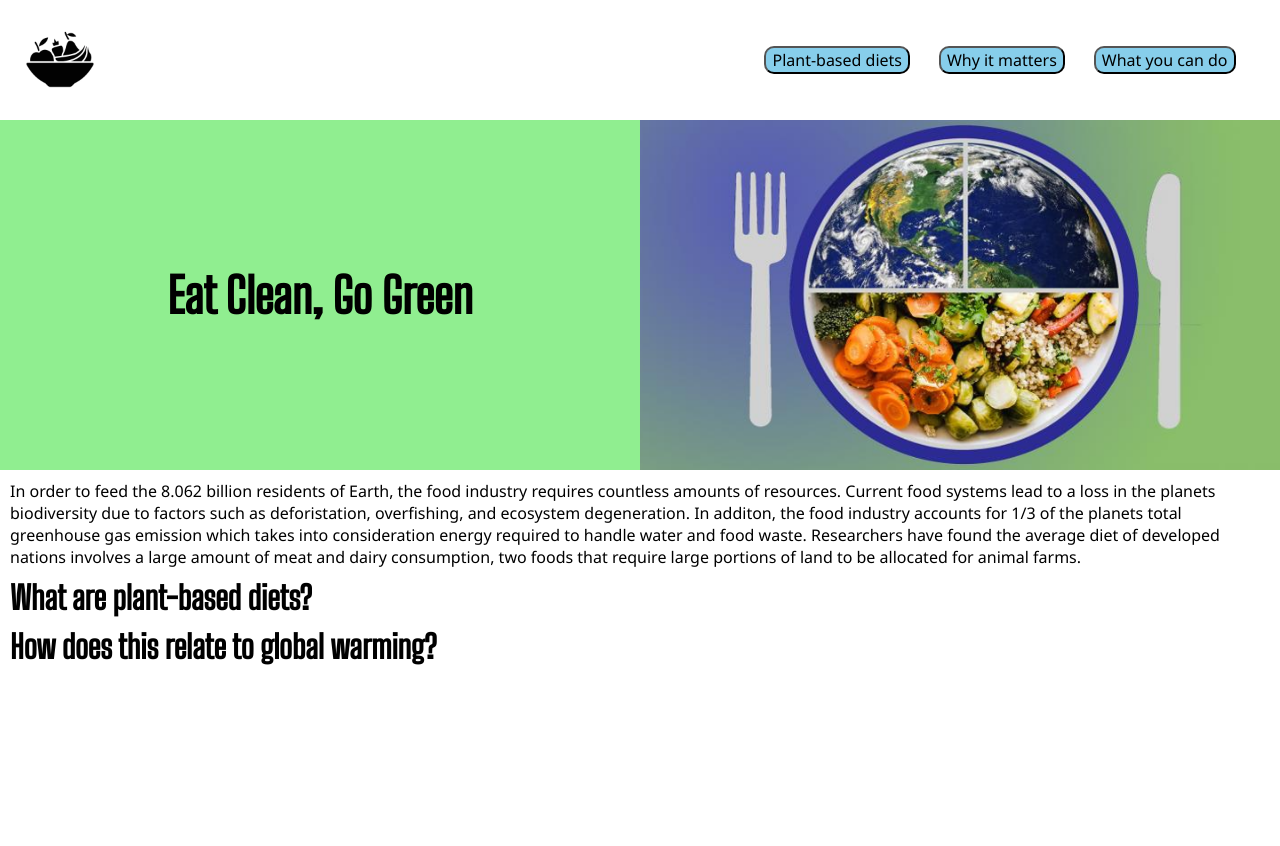
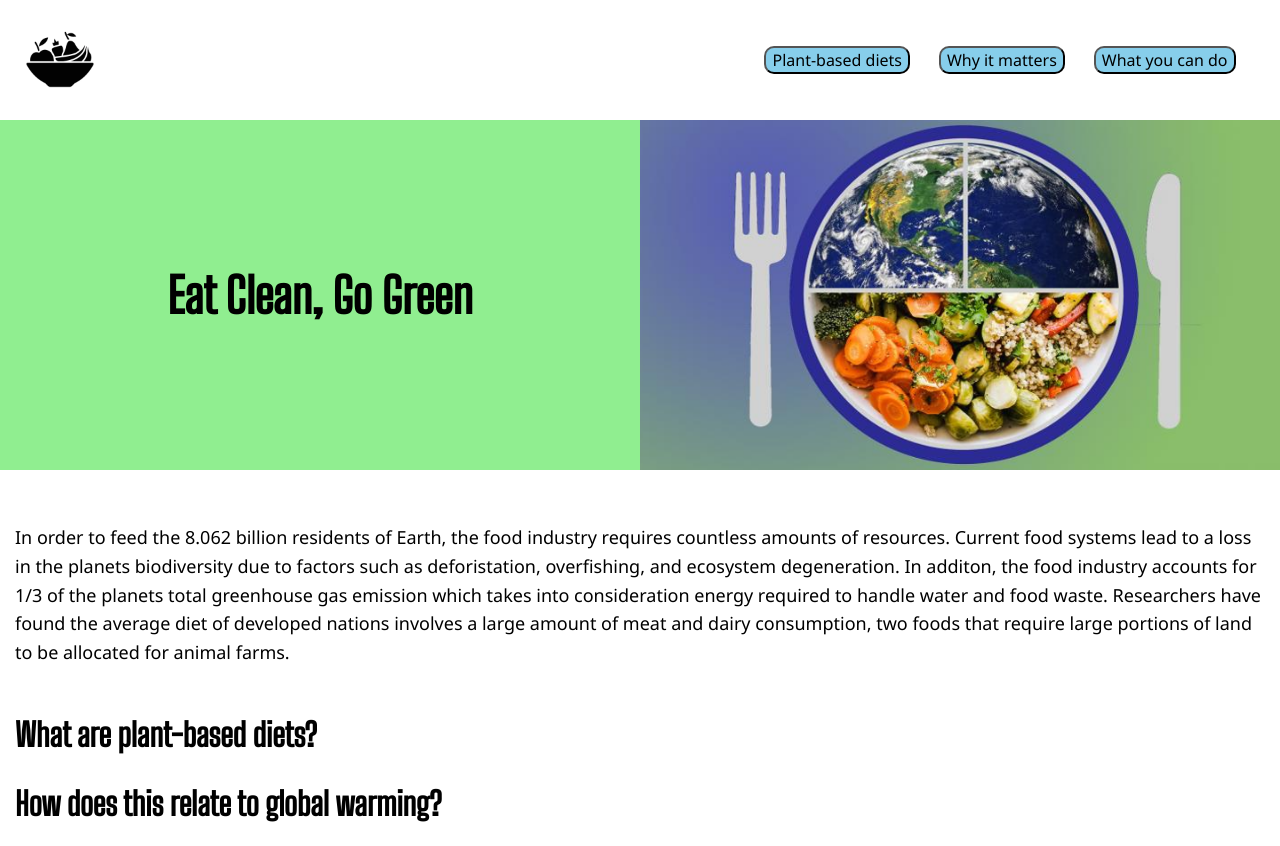
Before and after one commit to cyrusmp/EatCleanGoGreen, a plain HTML site: page index.html in a window 1280 px wide. Before the commit the page ends 800 px from the top, so only its background shows below. Drawn offline with Linux system fonts and the light colour scheme.

Commit message:
Added css to intro, p, and h2

```diff
--- a/index.css
+++ b/index.css
@@ -77,11 +77,21 @@ button:hover {
 h2 {
     text-align: left;
     margin: 10px;
+    margin-top: 20px;
+    padding: 5px;
     font-family: "BigShoulders";
     font-size: xx-large;
 }
 
 p {
     font-family: 'Segoe UI', Tahoma, Geneva, Verdana, sans-serif;
+    font-size: large;
+}
+
+.intro {
     margin: 10px;
+    margin-top: 30px;
+    padding: 5px;
+    line-height: 1.6;
+    display: flex;
 }
```
